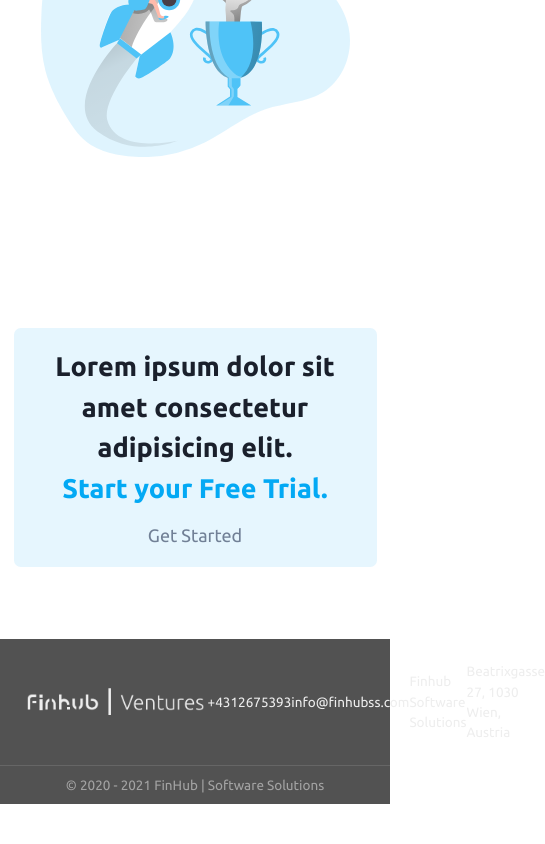
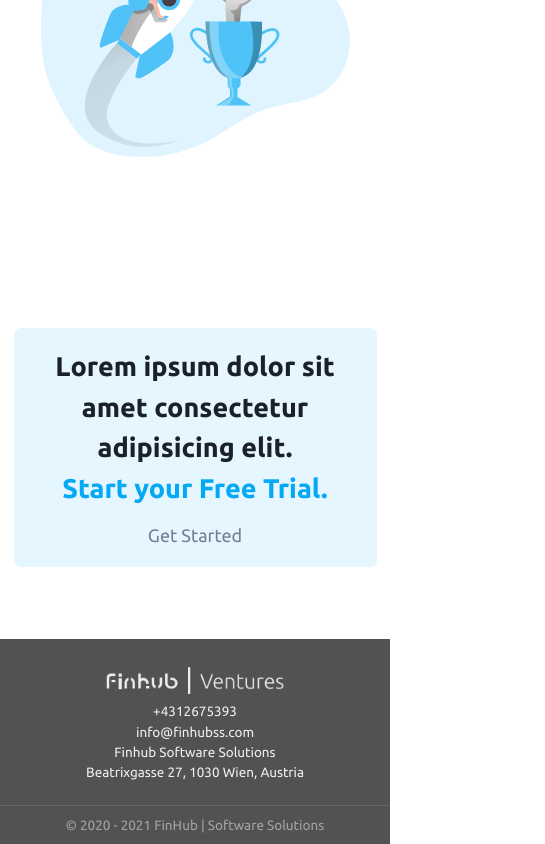
Before and after one commit to blry/fh, a Next.js app: page / in a window 390 px wide. Shown: the part 3102-3946 px from the top of the page, 545 px wide, since content can reach past the window. Before the commit the page ends 3906 px from the top, so only its background shows below. Built offline with nearby package versions, Linux system fonts and the light colour scheme.

Commit message:
footer responsive

```diff
--- a/src/templates/Footer.tsx
+++ b/src/templates/Footer.tsx
@@ -3,7 +3,7 @@ import { Background } from '../background/Background';
 const Footer = () => (
   <Background color="bg-neutral-600">
     <div
-      className="container flex py-5 justify-between items-center z-20 text-sm"
+      className="container flex flex-col lg:flex-row py-5 justify-between items-center z-20 text-sm"
       style={{ color: '#eeeeee' }}
     >
       <img
```
